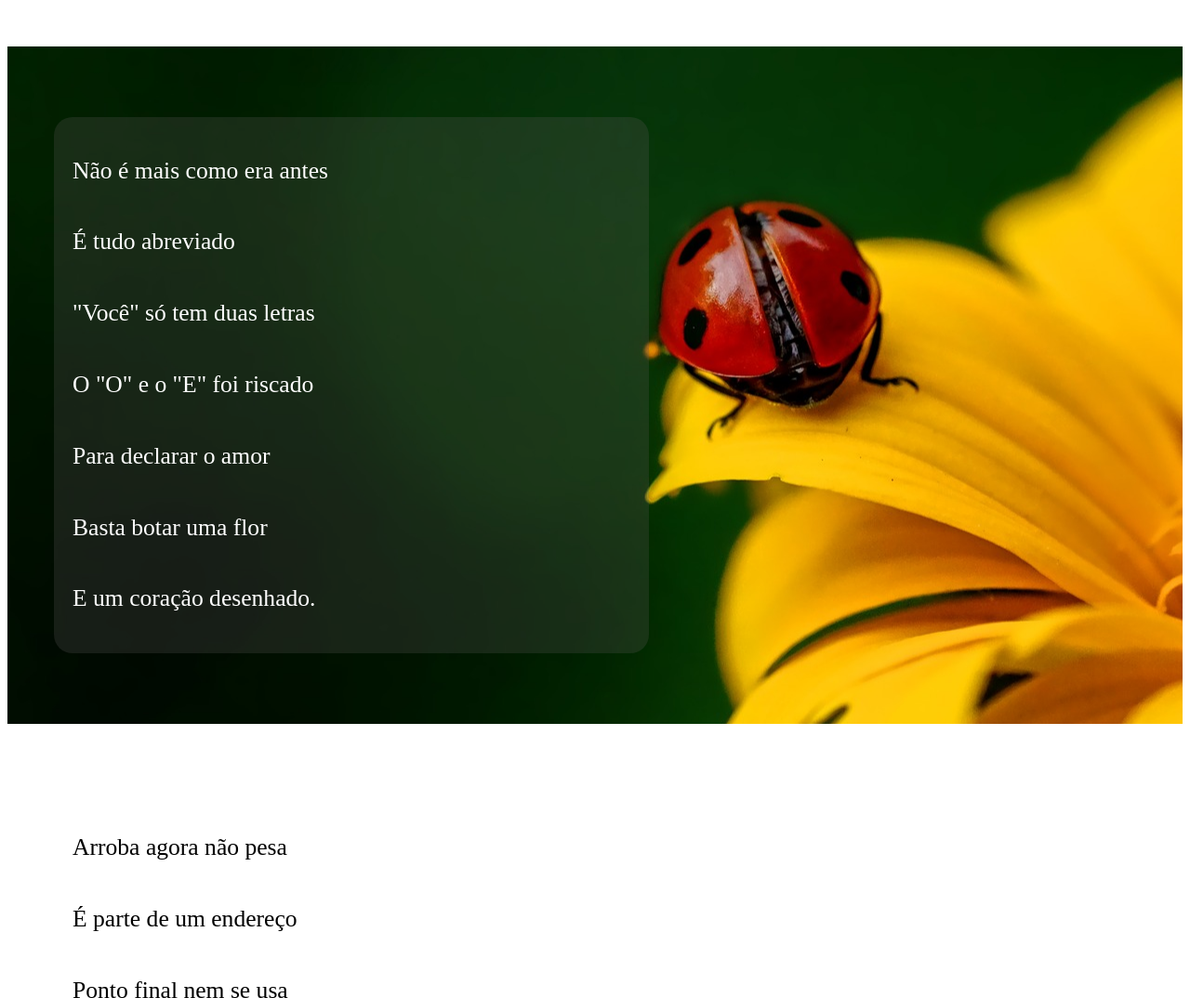
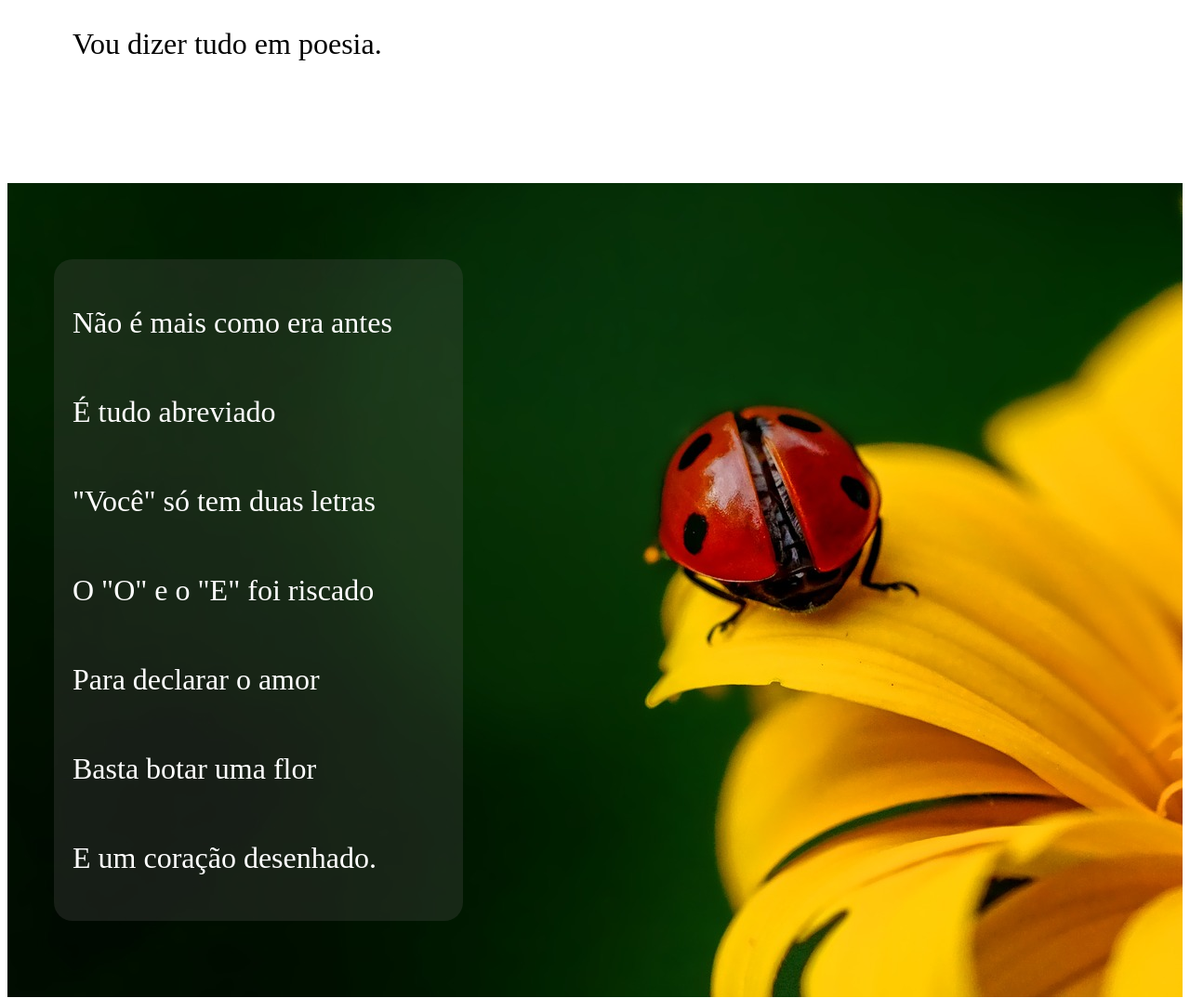
Before and after one commit to LucasRomani/Cordel, a plain HTML site: page index.html in a window 1280 px wide. Shown: the part 1040-2114 px from the top of the page at 93% size. Drawn offline with Linux system fonts and the light colour scheme.

Commit message:
atualização

```diff
--- a/style/style.css
+++ b/style/style.css
@@ -32,7 +32,7 @@ section{
     padding: 50px;
 }
 section>p{
-    font-size: 2vw;
+    font-size: 2em;
     line-height: 3em;
     padding: 20px;
 }
@@ -47,7 +47,7 @@ section.normal2{
     background-position: center center;
 }
 section#foto>p{
-    width: 600px;
+    width: 400px;
     background-color: rgba(93, 89, 89, 0.251);
     color: white;
     border-radius: 20px;
```
